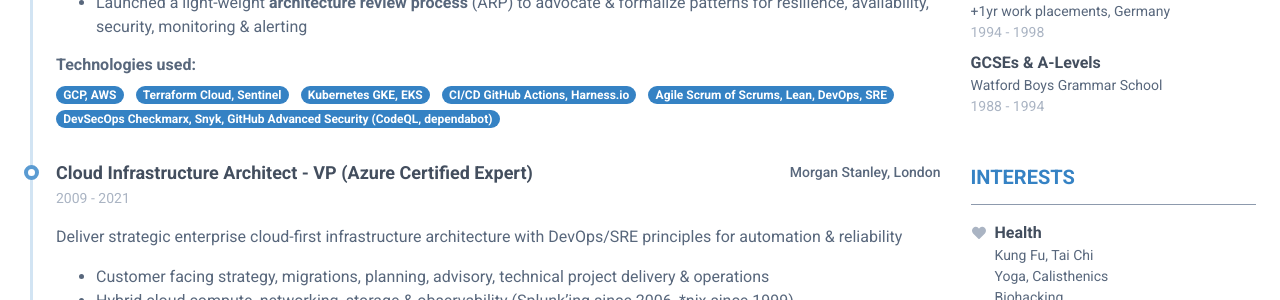
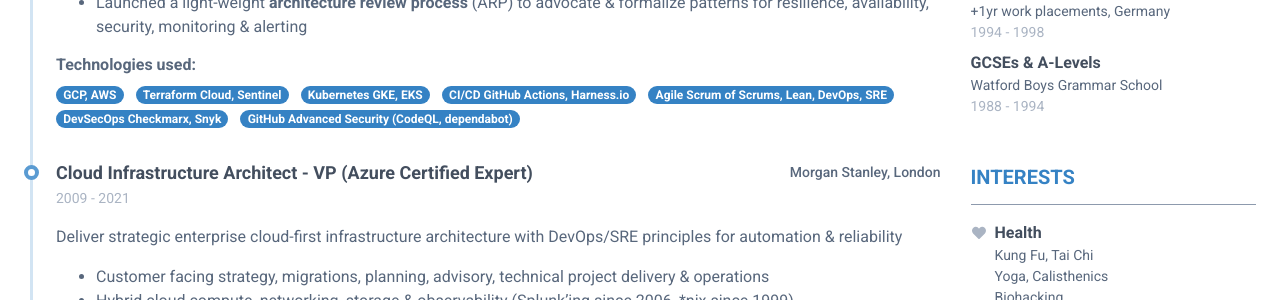
Before and after one commit to Hamy200/resume, a Jekyll site: the page built from index.markdown, in a window 1280 px wide and 900 px high, scrolled down 942 px. Shown: the part 148-448 px from the top of the window. Built offline with Jekyll 4.4.1, drawn with Linux system fonts in a browser that asks for light colours; nearby versions of some CDN libraries.

```diff
--- a/_data/data.yml
+++ b/_data/data.yml
@@ -64,7 +64,8 @@ experiences:
       - Kubernetes GKE, EKS
       - CI/CD GitHub Actions, Harness.io
       - Agile Scrum of Scrums, Lean, DevOps, SRE
-      - DevSecOps Checkmarx, Snyk, GitHub Advanced Security (CodeQL, dependabot)
+      - DevSecOps Checkmarx, Snyk
+      - GitHub Advanced Security (CodeQL, dependabot)
 
   - role: Cloud Infrastructure Architect - VP (Azure Certified Expert)
     time: 2009 - 2021
```
